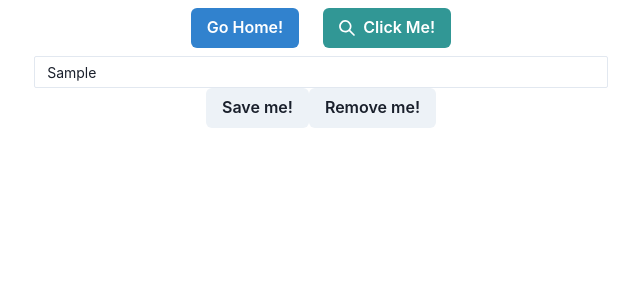
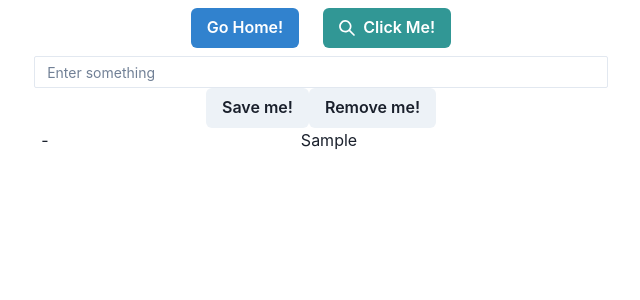
Before and after one commit to bjs0026/personalsite, a React (Create React App) app: page /personalsite/workout in a window 1280 px wide. Both pictures are taken after typing "Sample" into the empty fields and a click on the button "Save me!". Shown: the top 300 px of the page, without its empty margins (319-959 px from the left). Built offline with nearby package versions, Linux system fonts and the light colour scheme.

Commit message:
adding add item logic

```diff
--- a/public/index.html
+++ b/public/index.html
@@ -24,7 +24,7 @@
       work correctly both with client-side routing and a non-root public URL.
       Learn how to configure a non-root public URL by running `npm run build`.
     -->
-    <title>React App</title>
+    <title>BStone Fun</title>
   </head>
   <body>
     <noscript>You need to enable JavaScript to run this app.</noscript>
--- a/src/components/workout/workouts.js
+++ b/src/components/workout/workouts.js
@@ -1,12 +1,21 @@
 import React, {useState} from "react";
-import {Button, Container, Input, List, Text} from "@chakra-ui/react";
+import {Button, Container, Input, UnorderedList, ListItem} from "@chakra-ui/react";
 import useLocalStorage from "../helpers/local-storage";
 
 const MyWorkout = props => {
-    const [value, setValue] = useState()
+    const [value, setValue] = useState('')
     const [workout, setWorkout, removeWorkouts] = useLocalStorage('workout')
+    const [list, setList] = useState(workout ?? [])
 
     const handleChange = (event) => setValue(event.target.value)
+
+    const addWorkout = () => {
+        const newWorkouts = workout ? [...workout] : []
+        newWorkouts.push(value)
+        setWorkout(newWorkouts)
+        setList(newWorkouts)
+        setValue('')
+    }
 
     return (
         <Container>
@@ -17,7 +26,7 @@ const MyWorkout = props => {
                 size='sm'
             />
             <Button
-                onClick={() => setWorkout(value)}
+                onClick={addWorkout}
             >
                 Save me!
             </Button>
@@ -26,9 +35,16 @@ const MyWorkout = props => {
             >
                 Remove me!
             </Button>
-            <Text>
-                {workout}
-            </Text>
+            <UnorderedList styleType="'-'">
+                {
+                    workout?.map(item =>
+                        <ListItem
+                            key={item}
+                        >
+                            {item}
+                        </ListItem>
+                    )}
+            </UnorderedList>
         </Container>
     )
 }
```
